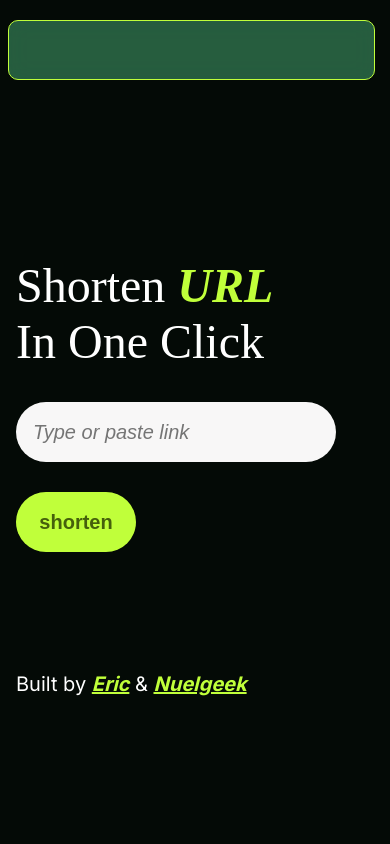
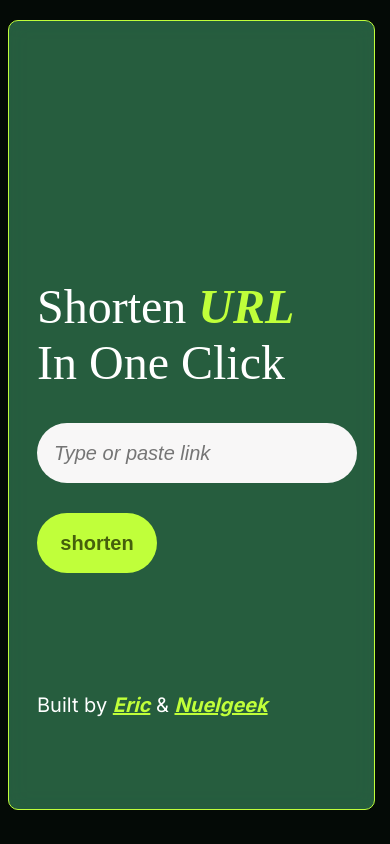
Before and after one commit to TheNuelgeek/Minilink, a React (Vite) app: page / in a window 390 px wide. Built offline with nearby package versions, Linux system fonts and the light colour scheme; a web font is replaced by a local one.

Commit message:
responsive done

```diff
--- a/src/index.css
+++ b/src/index.css
@@ -207,13 +207,13 @@ h3 > span > a{
   }
 
   .main{
-    padding: 7px;
+    padding: 28px;
   }
 
   .App{
 
     width: 98%;
-    height: 60px;
+    height: 790px;
     margin-left:0;
     margin-right: 0;
     margin-top: 20px;
```
